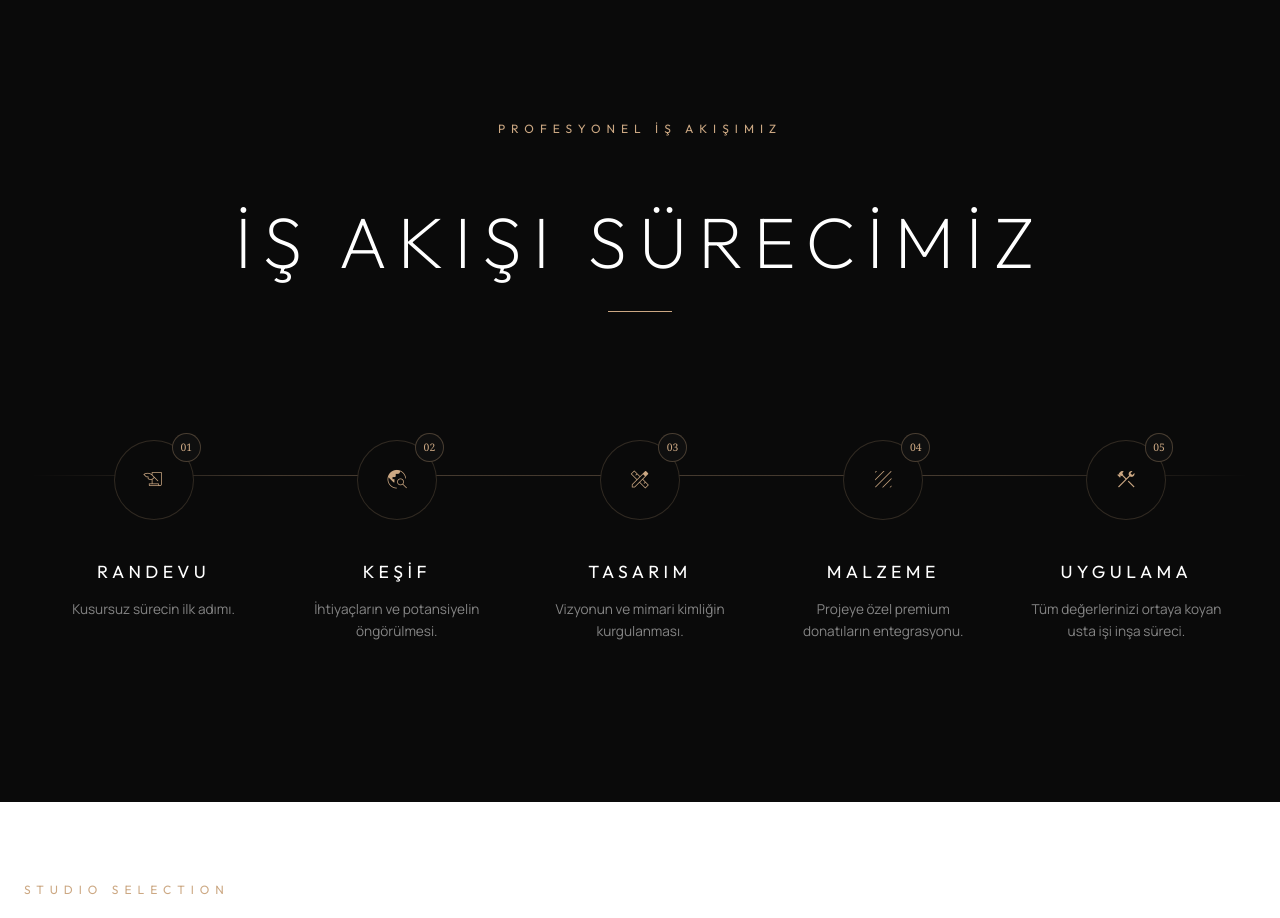
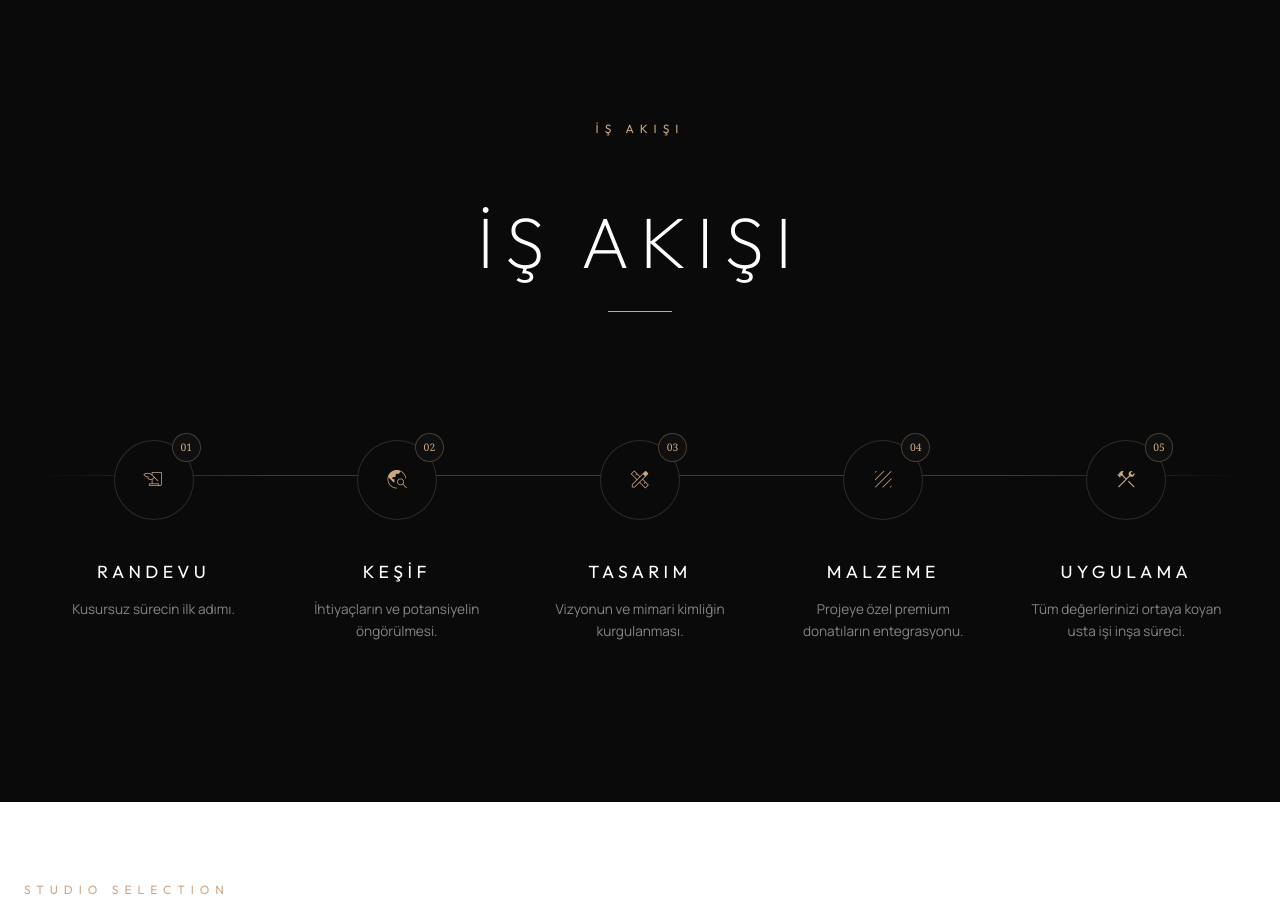
Before and after one commit to deqoin-website/Deqoin-new, a Next.js app: page / in a window 1280 px wide. Shown: the part 840-1758 px from the top of the page. Built offline with nearby package versions, Linux system fonts and the light colour scheme; no server answers; the database is empty; a web font is replaced by a local one.

Commit message:
Simplify process section headings

```diff
--- a/app/page.tsx
+++ b/app/page.tsx
@@ -292,8 +292,8 @@ export default function Page() {
       {/* ── DESIGN & BUILD PROCESS SECTION ── */}
       <section className="process-section">
         <div className="process-header">
-          <span className="section-small-label" style={{ letterSpacing: "0.5em", color: "#cca883", fontSize: "0.75rem", marginBottom: "1rem", display: "block" }}>PROFESYONEL İŞ AKIŞIMIZ</span>
-          <h2>İş Akışı Sürecimiz</h2>
+          <span className="section-small-label" style={{ letterSpacing: "0.5em", color: "#cca883", fontSize: "0.75rem", marginBottom: "1rem", display: "block" }}>İŞ AKIŞI</span>
+          <h2>İŞ AKIŞI</h2>
           <div className="section-line" />
         </div>
 
```
